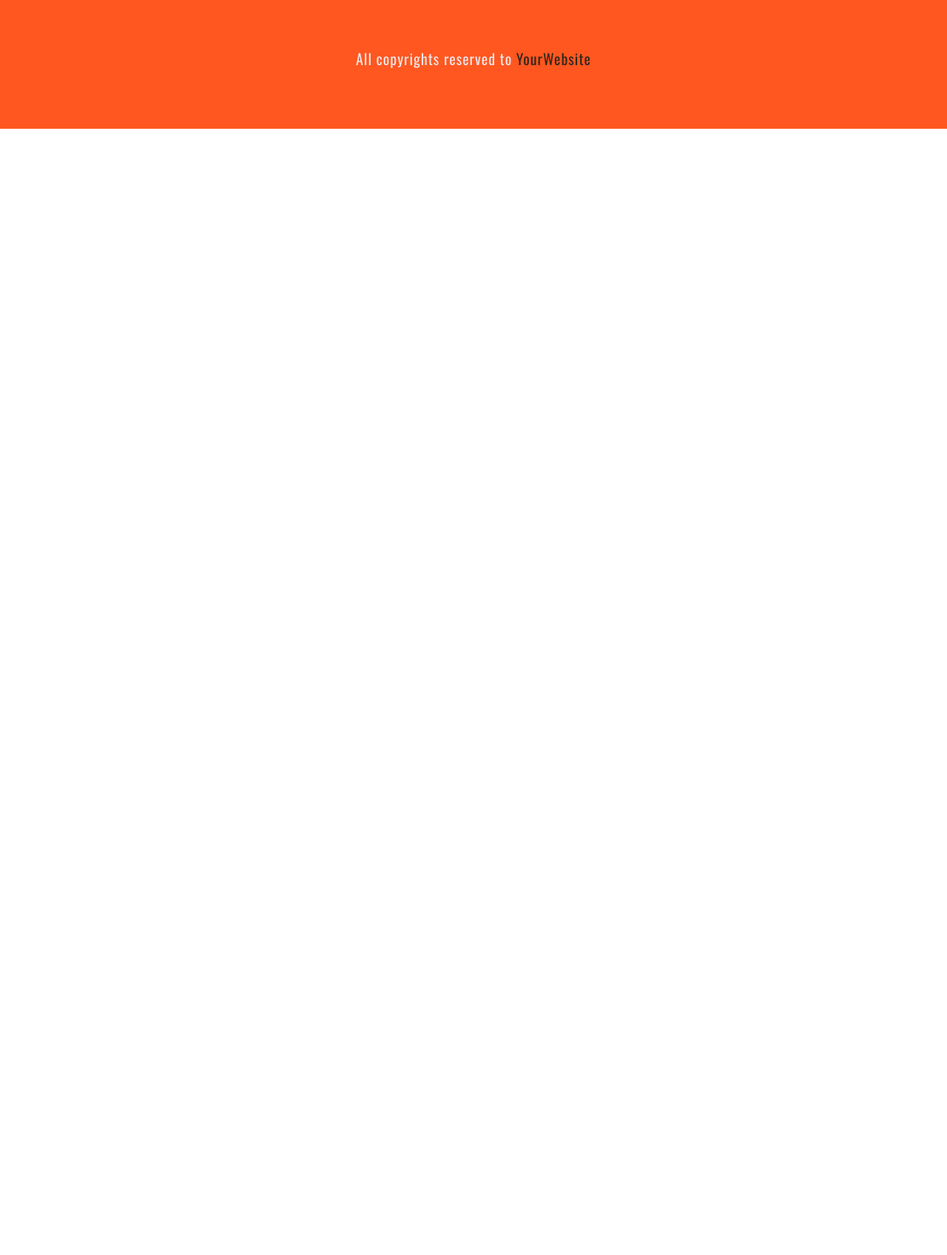
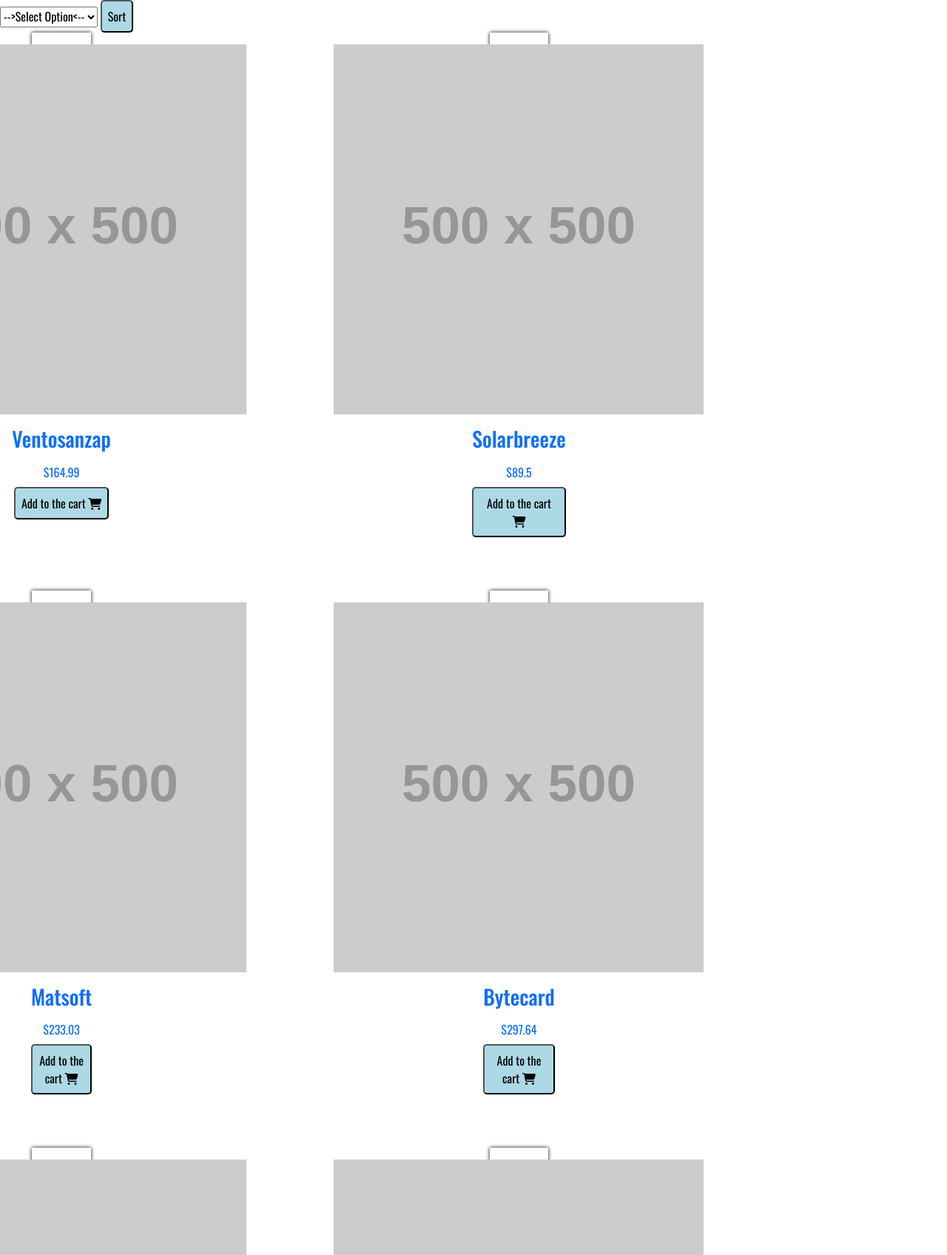
Before and after one commit to mia9005/progame, a PHP site: page / in a window 1280 px wide. Shown: the part 224-1920 px from the top of the page at 74% size. Before the commit the page ends 398 px from the top, so only its background shows below. Run offline with PHP 8.4, Linux system fonts and the light colour scheme; grey boxes labelled with a size stand in for pictures from a placeholder-image service; some libraries are stand-ins or nearby versions.

Commit message:
files added to store

```diff
--- a/css/style.css
+++ b/css/style.css
@@ -95,6 +95,60 @@ body a {
     footer a {
         color: var(--blackColor);
     }
+
+    .store-gallery  section {
+        display: flex;
+        flex-wrap: wrap;
+        justify-content: space-evenly;
+        row-gap: 5vh;
+    }
+
+    .store-gallery figure {
+
+        background-color: white;
+        padding: 2vh;
+        width: 15%;
+        height: 10%;
+        display: flex;
+        flex-direction: column;
+        align-items: center;
+        row-gap: 2vh;
+        box-shadow: 0 0 5px black;
+    }
+
+    .store-gallery figcaption {
+        display: flex;
+        flex-direction: column;
+        align-items: center;
+        row-gap: 1vh;
+    }
+
+    .store-gallery button {
+        padding: 1vh;
+        background-color: lightblue;
+        border-radius: 5px;
+    }
+
+    /* product page */
+
+    .store-product > section {
+        display: flex;
+        justify-content: center;
+        column-gap: 5%;
+
+    }
+
+    .store-product figure {
+        width: 30%;
+        display: flex;
+    }
+
+    .store-product article {
+        width: 40%;
+        display: flex;
+        flex-direction: column;
+        row-gap: 4vh;
+    }
 }
 
 @media (min-width: 700px) {
--- /dev/null
+++ b/data/test_gallery.csv
@@ -0,0 +1,21 @@
+id,name,price,img,alt
+1,Ventosanzap,220.15,http://dummyimage.com/500x500.png/cc0000/ffffff,1
+2,Solarbreeze,89.5,http://dummyimage.com/500x500.png/dddddd/000000,2
+3,Matsoft,233.03,http://dummyimage.com/500x500.png/5fa2dd/ffffff,3
+4,Bytecard,297.64,http://dummyimage.com/500x500.png/ff4444/ffffff,4
+5,Mat Lam Tam,35.95,http://dummyimage.com/500x500.png/5fa2dd/ffffff,5
+6,Aerified,170.66,http://dummyimage.com/500x500.png/5fa2dd/ffffff,6
+7,Tin,246.75,http://dummyimage.com/500x500.png/dddddd/000000,7
+8,Wrapsafe,73.51,http://dummyimage.com/500x500.png/cc0000/ffffff,8
+9,Fix San,95.42,http://dummyimage.com/500x500.png/dddddd/000000,9
+10,Tampflex,49.87,http://dummyimage.com/500x500.png/cc0000/ffffff,10
+11,Konklab,172.9,http://dummyimage.com/500x500.png/cc0000/ffffff,11
+12,Ventosanzap,164.99,http://dummyimage.com/500x500.png/ff4444/ffffff,12
+13,Cardguard,232.45,http://dummyimage.com/500x500.png/5fa2dd/ffffff,13
+14,Tres-Zap,254.72,http://dummyimage.com/500x500.png/dddddd/000000,14
+15,Redhold,89.69,http://dummyimage.com/500x500.png/dddddd/000000,15
+16,Mat Lam Tam,92.66,http://dummyimage.com/500x500.png/cc0000/ffffff,16
+17,Veribet,153.38,http://dummyimage.com/500x500.png/dddddd/000000,17
+18,Keylex,223.24,http://dummyimage.com/500x500.png/dddddd/000000,18
+19,Transcof,270.57,http://dummyimage.com/500x500.png/5fa2dd/ffffff,19
+20,Opela,128.77,http://dummyimage.com/500x500.png/dddddd/000000,20
--- a/inc/FileManager.class.php
+++ b/inc/FileManager.class.php
@@ -0,0 +1,57 @@
+<?php
+    require_once("./inc/entities/Test.class.php");
+
+
+    function readCustonFile( $file ){
+        try{
+
+            $fileHandler = fopen( $file, "r" );
+
+            if( !$fileHandler ){
+                throw new Exeption("Cant read the file: $file");
+            }
+
+            $fileContent =  fread( $fileHandler , filesize($file));
+
+            fclose($fileHandler);
+
+        }catch( Exeption $error ){
+
+            echo $error->getMessage();
+        }
+
+        return $fileContent;
+
+    }
+
+    function toArray( $string ){
+        try{
+            if(!is_string($string)){
+                throw new Exeption("the content isnt a string, cant convert");
+            }
+
+            $gamesList = array();
+
+            $fileRow = explode( "\n" , $string );
+            for($i = 1 ; $i<count($fileRow)-1 ; $i++ ){
+
+                $gameData = explode( "," , $fileRow[$i] );
+                $tempGame = new GameTest(
+                    $gameData[0],
+                    $gameData[1],
+                    $gameData[2],
+                    $gameData[3],
+                    $gameData[4]
+                );
+
+                $gamesList[$tempGame->name] = $tempGame;
+
+            }
+
+
+        }catch( Exeption $error ){
+            echo $error->getMessage();
+        }
+
+        return $gamesList;
+    }
--- a/inc/Page.class.php
+++ b/inc/Page.class.php
@@ -73,4 +73,84 @@ class Page{
         ';
         return $htmlMain;
     }
+
+    /**
+     * store gallery function printer
+     * @return string
+     */
+    public static function PageStoreCatalog( $productList ) : string {
+
+        $htmlStoreCatalog = '<div class="store-gallery">';
+
+        $htmlStoreCatalog .= self::storeFilter();
+        $htmlStoreCatalog .= self::storeCatalog($productList);
+
+        $htmlStoreCatalog .='</div>';
+
+        return $htmlStoreCatalog;
+    }
+
+    public static function storeFilter(){
+        $htmlStoreFilter = '
+        <article>
+            <form action="" method="GET">
+                <select name="sortBy">
+                    <option selected disabled>-->Select Option<--</option>
+                    <option value="name">Name</option>
+                    <option value="price">Price</option>
+                    <option value="id">Id</option>
+                </select>
+                <button type="submit">Sort</button>
+            </form>
+        </article>';
+
+        return $htmlStoreFilter;
+    }
+
+    public static function storeCatalog( $productList ){
+
+        $htmlStoreCatalog = '<section>';
+
+        foreach($productList as $product){
+            $htmlStoreCatalog .='
+            <a href="?product='.$product->name.'">
+            <figure>
+                <img src='.$product->img.' alt='.$product->alt.'>
+                <figcaption>
+                    <h3>'.$product->name.'</h3>
+                    <span>$'.$product->price.'</span>
+                    <button>Add to the cart <i class="fa-solid fa-cart-shopping"></i></button>
+                </figcaption>
+            </figure>
+            <a/>';
+        }
+        $htmlStoreCatalog .= '<section/>';
+
+        return $htmlStoreCatalog;
+    }
+
+    /**
+     * store product function printer
+     * @return string
+     */
+    public static function PageProduct( $product ) : string {
+        $row = "";
+        $htmlStoreProduct = '
+        <div class="store-product">
+            <section>
+                <figure>
+                    <img src='.$product->img.' alt='.$product->alt.' >
+                </figure>
+                <article>
+                    <h2>'.$product->name.'</h2>
+                    <p>product description Lorem ipsum dolor sit amet consectetur adipisicing elit. Recusandae, nisi.</p>
+                    <span>$'.$product->price.'</span>
+                    <button>Add to the cart <i class="fa-solid fa-cart-shopping"></i></button>
+                </article>
+            </section>
+        </div>
+        ';
+
+        return $htmlStoreProduct;
+    }
 }
--- /dev/null
+++ b/inc/entities/Test.class.php
@@ -0,0 +1,26 @@
+<?php
+
+
+    class GameTest {
+
+        public int $id;
+        public string $name;
+        public float $price;
+        public string $img;
+        public int $alt;
+
+        public function __construct(
+            int $id,
+            string $name,
+            float $price,
+            string $img,
+            int $alt,
+        ){
+            $this->id = $id;
+            $this->name = $name;
+            $this->price = $price;
+            $this->img = $img;
+            $this->alt = $alt;
+        }
+
+    }
--- a/index.php
+++ b/index.php
@@ -1,7 +1,26 @@
 <?php
+require_once("inc/entities/Test.class.php");
+require_once("inc/entities/GameRepositoryclass.php");
+require_once("inc/FileManager.class.php");
 require_once("inc/Page.class.php");
+
+$result = readCustonFile("./data/test_gallery.csv");
+$list = toArray($result);
+$games = new GameRepository();
+$games->setGameList($list);
 
 echo Page::PageHead();
 echo Page::PageHeader();
+if( !empty($_GET) ){
+    if(!empty($_GET['sortBy'])){
+        $games->sortGame($_GET['sortBy']);
+        echo Page::PageStoreCatalog($games->getGameList());
+    }else if(!empty($_GET['product'])){
+
+        echo Page::PageProduct($list[$_GET['product']]);
+    }
+}else{
+    echo Page::PageStoreCatalog($games->getGameList());
+}
 echo Page::PageFooter();
 echo Page::PageEnd();
```
Also changed, not shown: inc/DAO/GameDAO.class.php (added, +8 -0 lines), inc/entities/GameRepositoryclass.php (added, +50 -0 lines).
